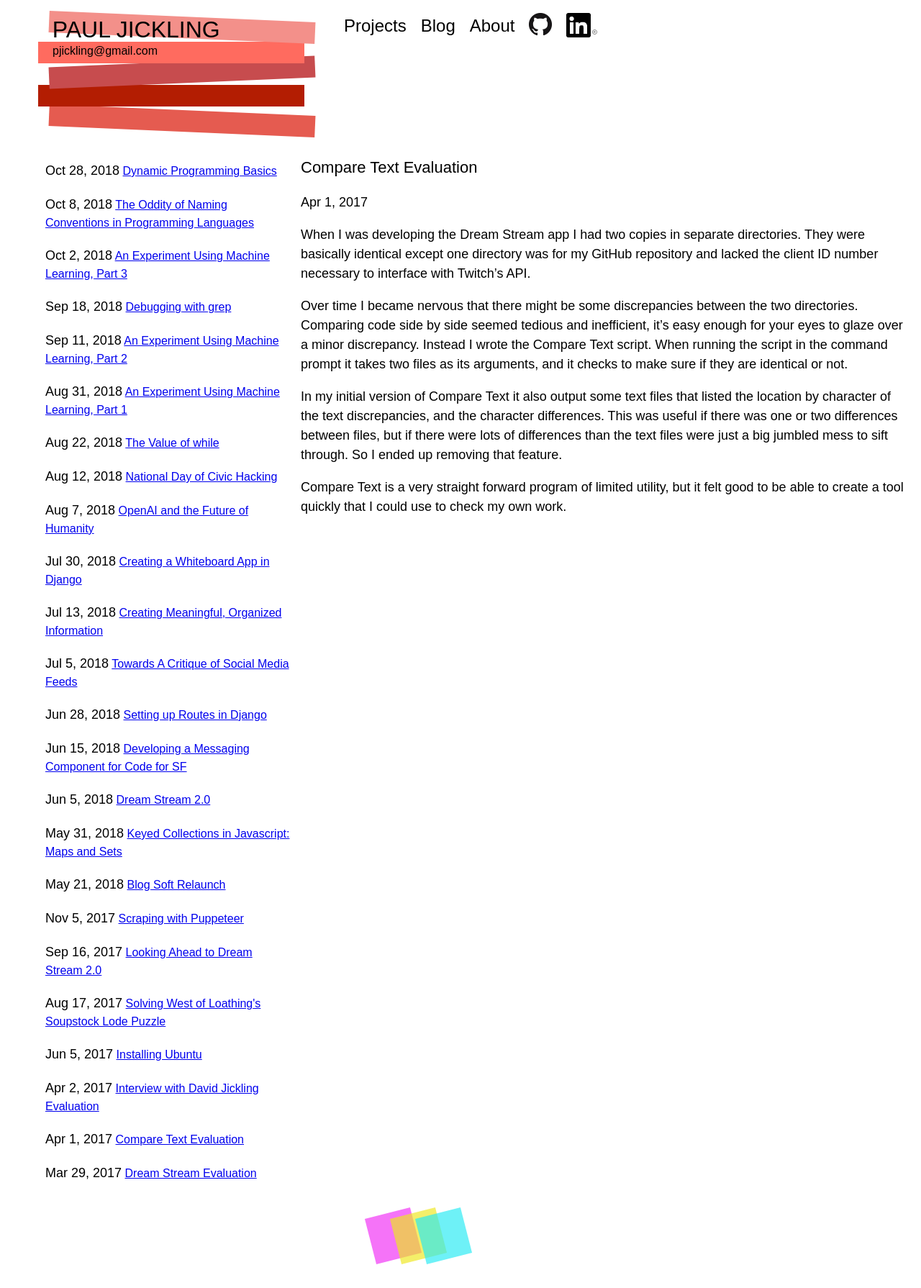
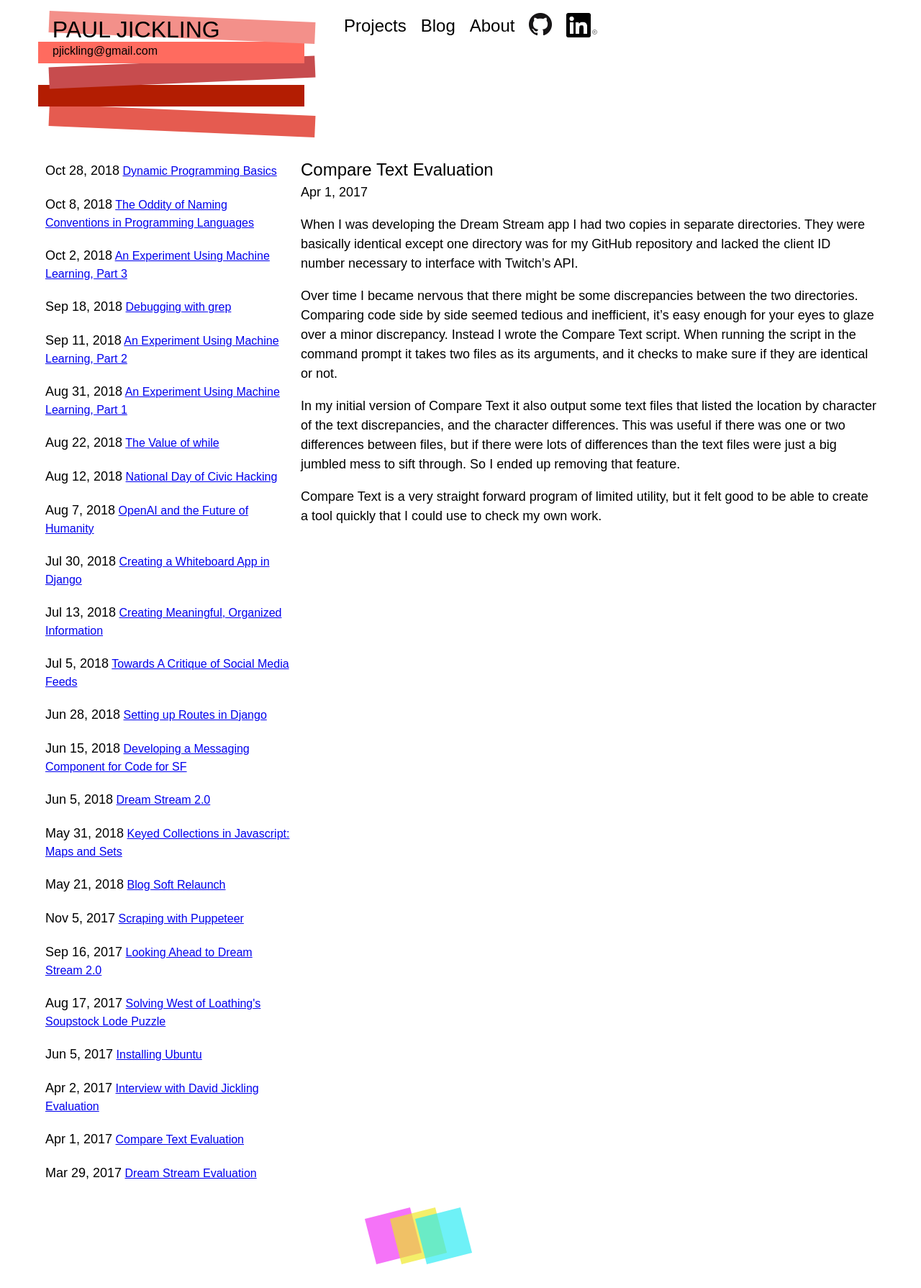
Before and after one commit to pauljickling/pauljickling.github.io, a Jekyll site: the page built from _posts/2017-04-01-compare-text-evaluation.markdown, in a window 1280 px wide. Shown: the whole page at 72% size. Built offline with Jekyll 4.4.1, drawn with Linux system fonts in a browser that asks for light colours; some web fonts are replaced.

Commit message:
Adjustments to blog post instance layout

```diff
--- a/assets/main.css
+++ b/assets/main.css
@@ -171,6 +171,11 @@ p.snippet:active {
 }
 
 /* Blog Post */
+
+h1.post-title {
+  font-size: 24px;
+  margin-bottom: 0px;
+}
 
 div.side-panel {
   display: none;
@@ -498,8 +503,10 @@ span#email {
   }
   div.side-panel {
     display: block;
+    max-width: 400px;
   }
   article.post {
     margin-left: -5px;
+    max-width: 80ch;
   }
 }
```
